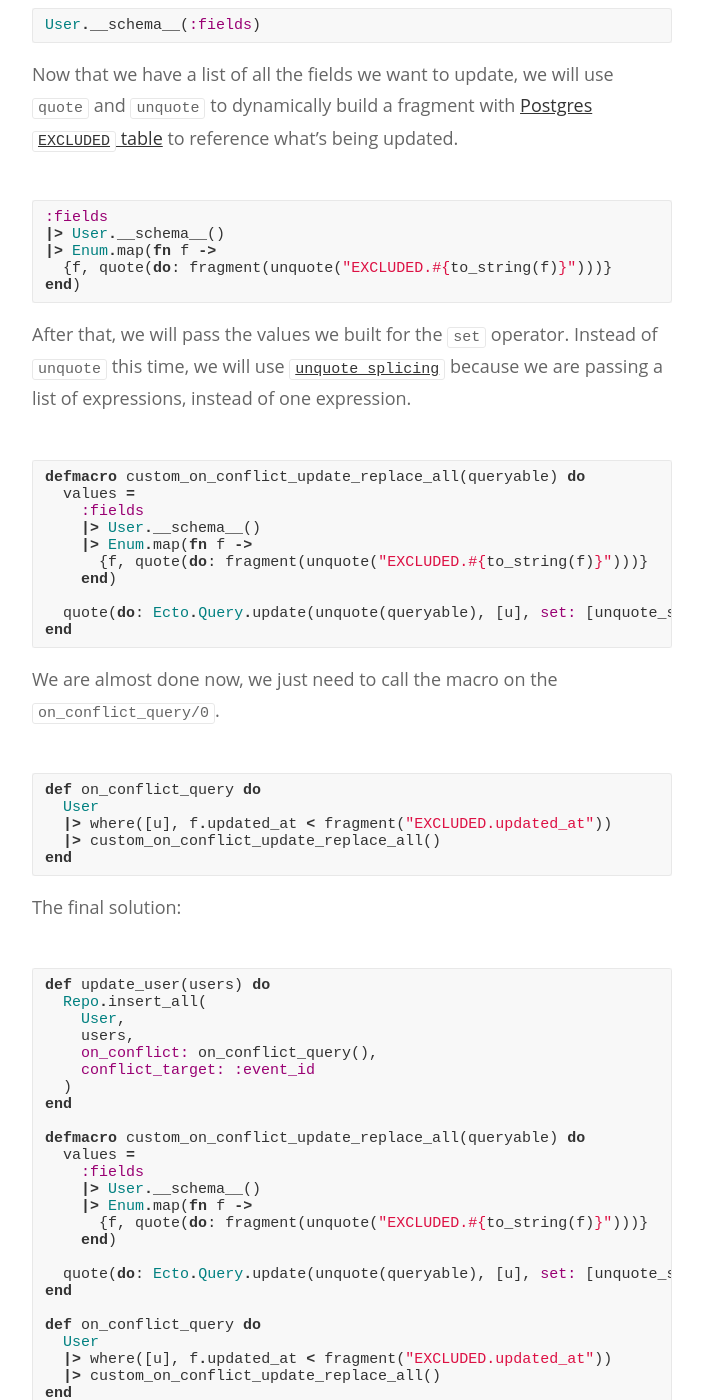
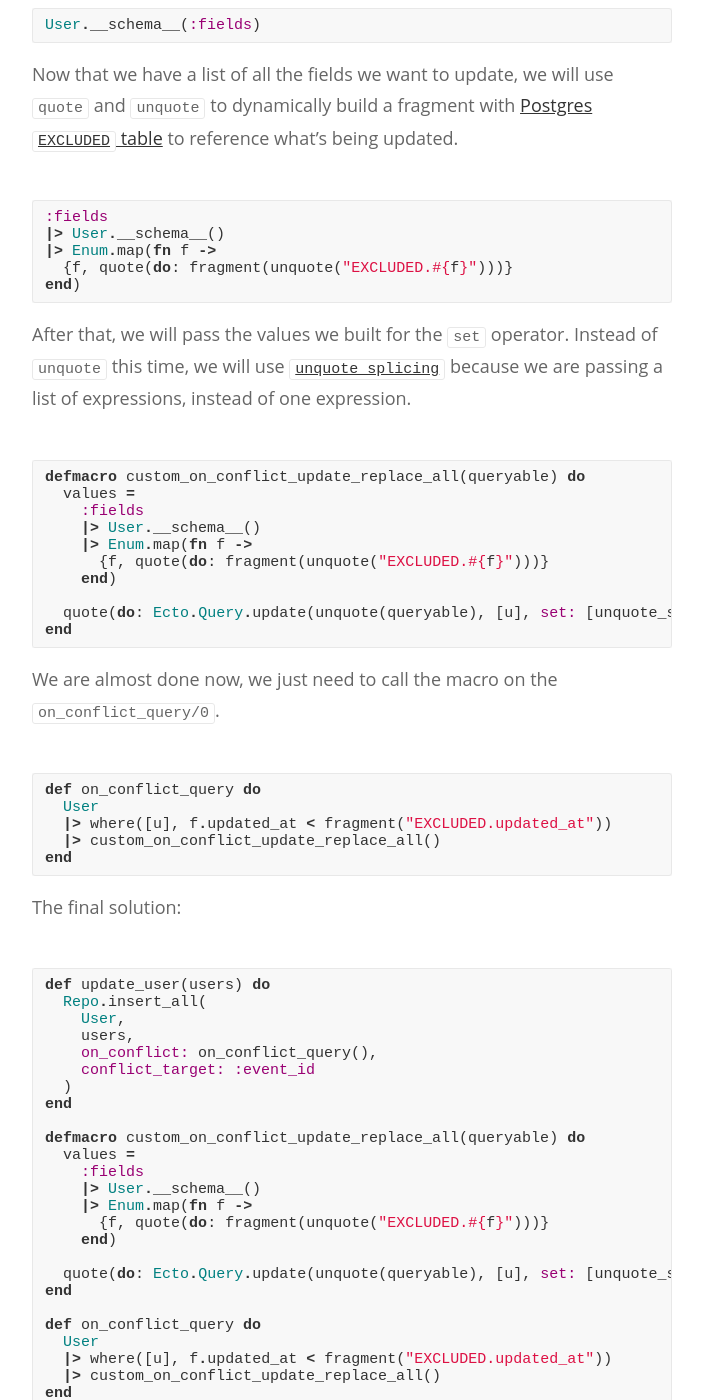
Before and after one commit to amandasposito/amandasposito.github.io, a Jekyll site: the page built from _posts/2021-01-22-macro-ecto-custom-on-conflict.md, in a window 1280 px wide and 1400 px high, scrolled down 5115 px. Shown: the whole window, without its empty margins (288-991 px from the left). Built offline with Jekyll 4.4.1, drawn with Linux system fonts in a browser that asks for light colours; nearby versions of some CDN libraries; some web fonts are replaced.

Commit message:
Remove unnecessary to_string

````diff
--- a/_posts/2021-01-22-macro-ecto-custom-on-conflict.md
+++ b/_posts/2021-01-22-macro-ecto-custom-on-conflict.md
@@ -173,7 +173,7 @@ Now that we have a list of all the fields we want to update, we will use `quote`
 :fields
 |> User.__schema__()
 |> Enum.map(fn f ->
-  {f, quote(do: fragment(unquote("EXCLUDED.#{to_string(f)}")))}
+  {f, quote(do: fragment(unquote("EXCLUDED.#{f}")))}
 end)
 ```
 
@@ -185,7 +185,7 @@ defmacro custom_on_conflict_update_replace_all(queryable) do
     :fields
     |> User.__schema__()
     |> Enum.map(fn f ->
-      {f, quote(do: fragment(unquote("EXCLUDED.#{to_string(f)}")))}
+      {f, quote(do: fragment(unquote("EXCLUDED.#{f}")))}
     end)
 
   quote(do: Ecto.Query.update(unquote(queryable), [u], set: [unquote_splicing(values)]))
@@ -219,7 +219,7 @@ defmacro custom_on_conflict_update_replace_all(queryable) do
     :fields
     |> User.__schema__()
     |> Enum.map(fn f ->
-      {f, quote(do: fragment(unquote("EXCLUDED.#{to_string(f)}")))}
+      {f, quote(do: fragment(unquote("EXCLUDED.#{f}")))}
     end)
 
   quote(do: Ecto.Query.update(unquote(queryable), [u], set: [unquote_splicing(values)]))
````
